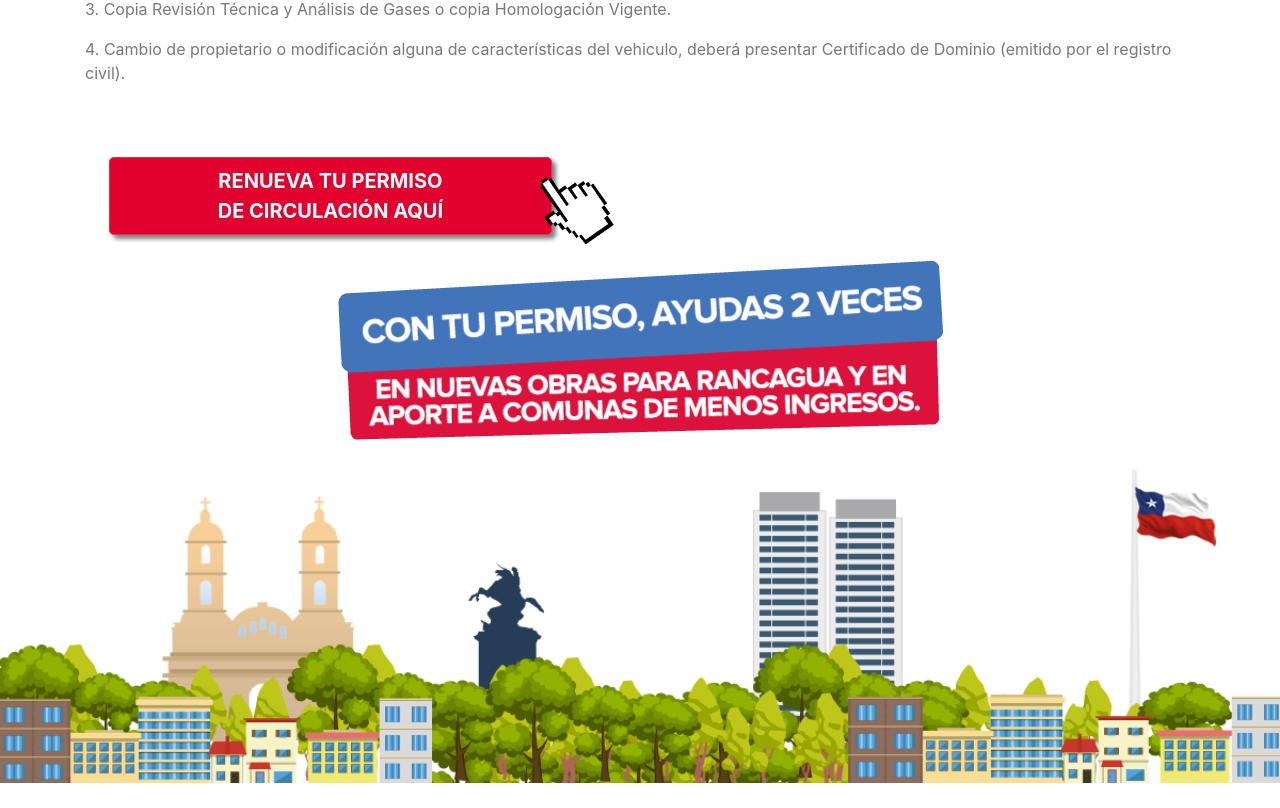
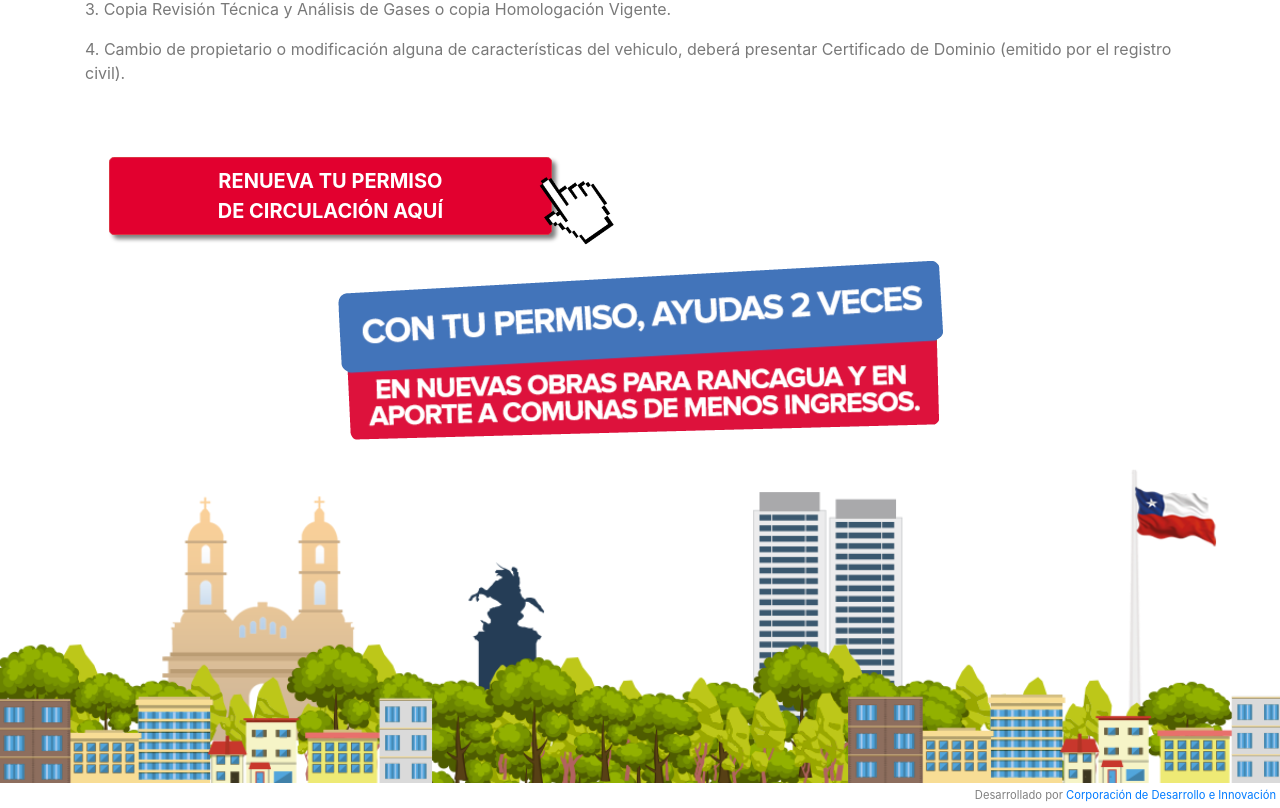
Before and after one commit to RancaguaInnova/permiso-circulacion-landing, a React (Create React App) app: page / in a window 1280 px wide. Shown: the part 2079-2887 px from the top of the page. Before the commit the page ends 2862 px from the top, so only its background shows below. Built offline with nearby package versions, Linux system fonts and the light colour scheme.

Commit message:
add CDIR signature

```diff
--- a/src/components/Footer/index.tsx
+++ b/src/components/Footer/index.tsx
@@ -5,6 +5,9 @@ const Footer: React.FC = () => {
     return (
         <div className='Footer'>
             <img className='img-footer' alt='' src='/assets/images/footer.png' />
+            <p className='text-right'>
+                Desarrollado por <a href='mailto:contacto@smartrancagua.cl'>Corporación de Desarrollo e Innovación</a>
+            </p>
         </div>
     )
 }
--- a/src/components/Footer/styles.css
+++ b/src/components/Footer/styles.css
@@ -2,3 +2,10 @@
     width: 100%;
     height: auto;
 }
+
+.Footer > p {
+    color: grey;
+    font-size: 0.7rem;
+    margin-bottom: 0px;
+    padding: 4px;
+}
```
